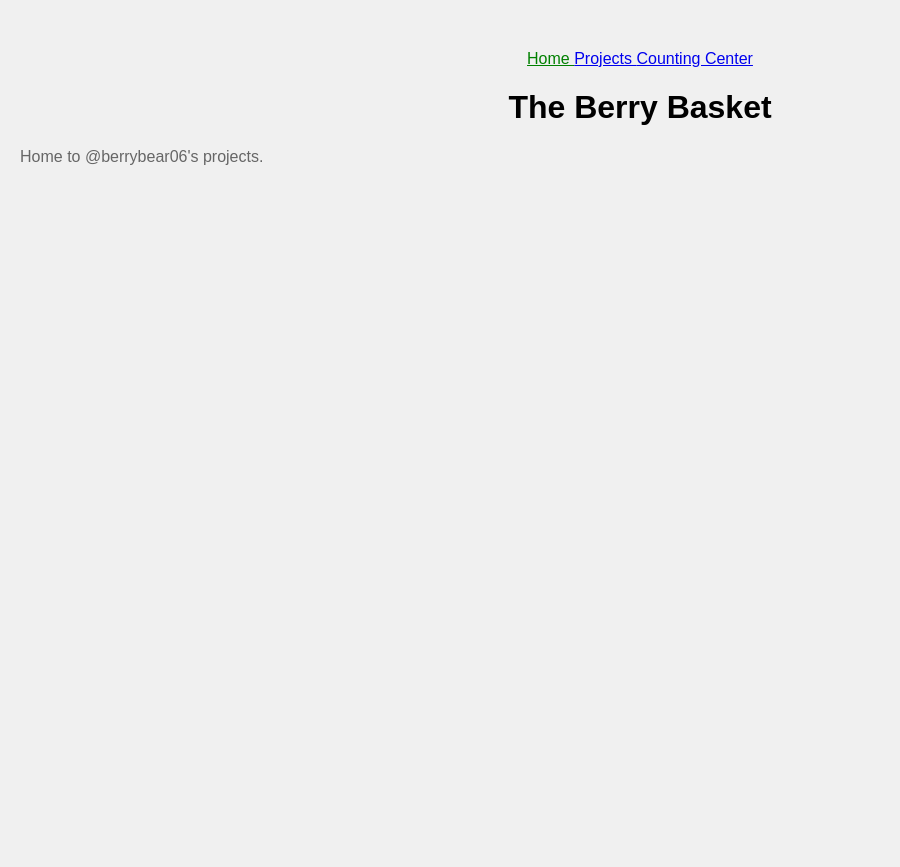
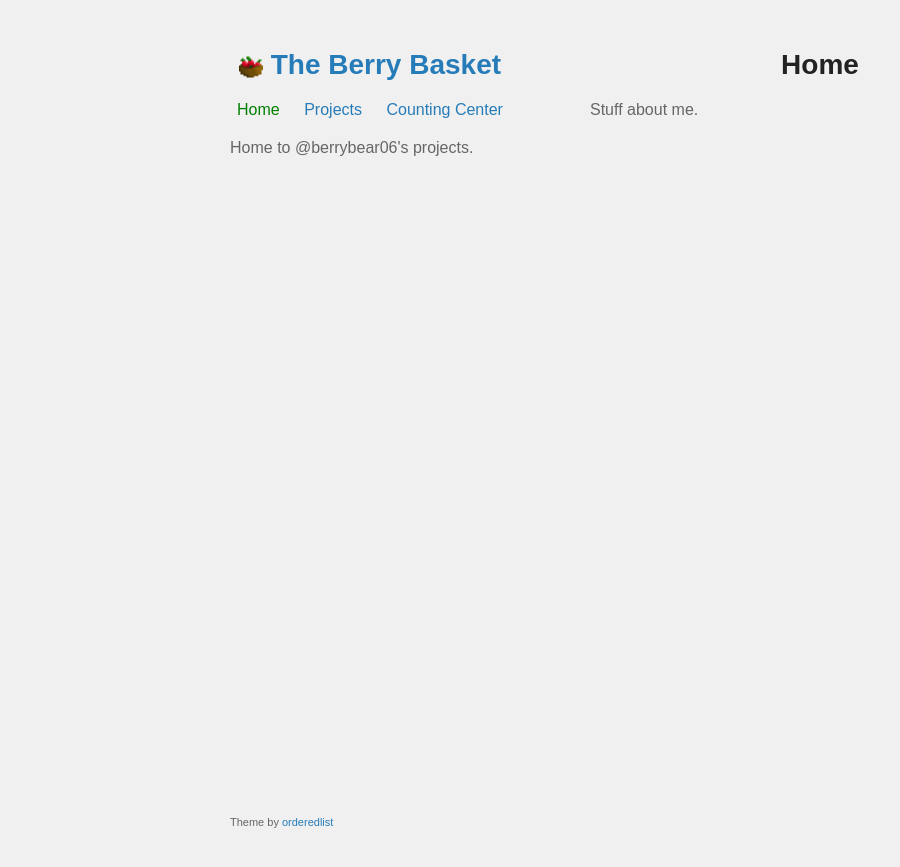
Before and after one commit to berrybear06/berrybear06.github.io, a Jekyll site: the page built from index.html, in a window 1280 px wide. Shown: the top 867 px of the page, without its empty margins (0-900 px from the left). Built offline with Jekyll 4.4.1, drawn with Linux system fonts in a browser that asks for light colours.

Commit message:
Add Minimal theme

```diff
--- a/_config.yml
+++ b/_config.yml
@@ -1,3 +1,6 @@
+title: The Berry Basket
+permalink: pretty
+
 collections:
     projects:
         output: false
--- a/_data/directory.yml
+++ b/_data/directory.yml
@@ -1,6 +1,6 @@
 -   name: Home
     link: /
 -   name: Projects
-    link: /projects.html
+    link: /projects/
 -   name: Counting Center
-    link: /counting-center.html
+    link: /counting-center/
--- a/_layouts/default.html
+++ b/_layouts/default.html
@@ -1,37 +1,31 @@
 <!DOCTYPE html>
-<html lang="en">
+<html lang="en-US">
 	<head>
 		<meta charset="UTF-8">
 		<meta name="viewport" content="width=device-width, initial-scale=1.0">
 		<title>{{ page.title }}</title>
-		<link rel="shortcut icon" type="image/x-icon" href="favicon.ico?"> <!-- ? is weird hack for .ico !-->
+		<link rel="shortcut icon" type="image/x-icon" href="/favicon.ico?"> <!-- ? is weird hack for .ico !-->
 		<link rel="stylesheet" href="/assets/css/styles.css">
-		<style>
-			body {
-				font-family: Arial, sans-serif;
-				margin: 0;
-				padding: 0;
-				background-color: #f0f0f0;
-				text-align: left;
-				padding-top: 50px;
-			}
-			nav {
-				text-align: center;
-				<!-- background-color: #99001f; !-->
-			}
-			h1 {
-				text-align: center;
-				<!-- color: #ffebeb; !-->
-				<!-- background-color: #99001f; !-->
-			}
-			p {
-				color: #666;
-				padding-left: 20px;
-			}
-		</style>
 	</head>
 	<body>
-		{% include navigation.html %}
-		{{ content }}
+		<div class="wrapper">
+			<header>
+				<h1>
+					<a href="{{ "/" | absolute_url }}">
+						<img src="/favicon.ico?" class="favicon">
+						{{ site.title }}
+					</a>
+				</h1>
+				{% include navigation.html %}
+				<p>{{ page.description | default: "" }}</p>
+
+			</header>
+		<section>
+			{{ content }}
+		</section>
+		<footer>
+			<p><small>Theme by <a href="https://github.com/orderedlist">orderedlist</a></small></p>
+		</footer>
+		<script src="/assets/js/scale.fix.js"></script>
 	</body>
 </html>
--- a/_sass/main.scss
+++ b/_sass/main.scss
@@ -1,3 +1,262 @@
+body {
+	font-family: Arial, sans-serif;
+	margin: 0;
+	padding: 50px;
+	background-color: #f0f0f0;
+	text-align: left;
+	padding-top: 50px;
+	color: #727272;
+}
+nav {
+	text-align: center;
+	margin: 0 0 20px;
+	/* background-color: #99001f; */
+}
+
+p {
+	color: #666;
+	padding-left: 20px;
+}
+
 .current {
 	color: green;
 }
+
+nav a {
+	margin: 0 10px;
+}
+
+.favicon {
+	vertical-align: middle;
+	width: 24px;
+	height: 24px;
+}
+
+
+/* Jekyll Minimal Theme */
+
+h1, h2, h3, h4, h5, h6 {
+	color:#222;
+	margin:0 0 20px;
+}
+
+p, ul, ol, table, pre, dl {
+	margin:0 0 20px;
+}
+
+h1, h2, h3 {
+	line-height:1.1;
+}
+
+h1 {
+	text-align: center;
+	/* color: #ffebeb; */
+	/* background-color: #99001f; */
+	font-size:28px;
+}
+
+h2 {
+	color:#393939;
+}
+
+h3, h4, h5, h6 {
+	color:#494949;
+}
+
+a {
+	color:#267CB9;
+	text-decoration:none;
+}
+
+a:hover, a:focus {
+	color:#069;
+	font-weight: bold;
+}
+
+a small {
+	font-size:11px;
+	color:#777;
+	margin-top:-0.3em;
+	display:block;
+}
+
+a:hover small {
+	color:#777;
+}
+
+.wrapper {
+	width:860px;
+	margin:0 auto;
+}
+
+blockquote {
+	border-left:1px solid #e5e5e5;
+	margin:0;
+	padding:0 0 0 20px;
+	font-style:italic;
+}
+
+code, pre {
+	font-family:Monaco, Bitstream Vera Sans Mono, Lucida Console, Terminal, Consolas, Liberation Mono, DejaVu Sans Mono, Courier New, monospace;
+	color:#333;
+}
+
+pre {
+	padding:8px 15px;
+	background: #f8f8f8;
+	border-radius:5px;
+	border:1px solid #e5e5e5;
+	overflow-x: auto;
+}
+
+table {
+	width:100%;
+	border-collapse:collapse;
+}
+
+th, td {
+	text-align:left;
+	padding:5px 10px;
+	border-bottom:1px solid #e5e5e5;
+}
+
+dt {
+	color:#444;
+	font-weight:700;
+}
+
+th {
+	color:#444;
+}
+
+img {
+	max-width:100%;
+}
+
+kbd {
+	background-color: #fafbfc;
+	border: 1px solid #c6cbd1;
+	border-bottom-color: #959da5;
+	border-radius: 3px;
+	box-shadow: inset 0 -1px 0 #959da5;
+	color: #444d56;
+	display: inline-block;
+	font-size: 11px;
+	line-height: 10px;
+	padding: 3px 5px;
+	vertical-align: middle;
+}
+
+header {
+	width:320px;
+	float:left;
+	position:fixed;
+	-webkit-font-smoothing:subpixel-antialiased;
+}
+
+strong {
+	color:#222;
+	font-weight:700;
+}
+
+
+
+section {
+	width:500px;
+	float:right;
+	padding-bottom:50px;
+}
+
+small {
+	font-size:11px;
+}
+
+hr {
+	border:0;
+	background:#e5e5e5;
+	height:1px;
+	margin:0 0 20px;
+}
+
+footer {
+	width:270px;
+	float:left;
+	position:fixed;
+	bottom:50px;
+	-webkit-font-smoothing:subpixel-antialiased;
+}
+
+@media print, screen and (max-width: 960px) {
+
+	div.wrapper {
+		width:auto;
+		margin:0;
+	}
+
+	header, section, footer {
+		float:none;
+		position:static;
+		width:auto;
+	}
+
+	header {
+		padding-right:320px;
+	}
+
+	section {
+		border:1px solid #e5e5e5;
+		border-width:1px 0;
+		padding:20px 0;
+		margin:0 0 20px;
+	}
+
+	header a small {
+		display:inline;
+	}
+
+	header ul {
+		position:absolute;
+		right:50px;
+		top:52px;
+	}
+}
+
+@media print, screen and (max-width: 720px) {
+	body {
+		word-wrap:break-word;
+	}
+
+	header {
+		padding:0;
+	}
+
+	header ul, header p.view {
+		position:static;
+	}
+
+	pre, code {
+		word-wrap:normal;
+	}
+}
+
+@media print, screen and (max-width: 480px) {
+	body {
+		padding:15px;
+	}
+
+	.downloads {
+		width:99%;
+	}
+
+	.downloads li, .downloads li + li + li {
+		width:33%;
+	}
+}
+
+@media print {
+	body {
+		padding:0.4in;
+		font-size:12pt;
+		color:#444;
+	}
+}
--- /dev/null
+++ b/assets/js/scale.fix.js
@@ -0,0 +1,27 @@
+(function(document) {
+    var metas = document.getElementsByTagName('meta'),
+        changeViewportContent = function(content) {
+            for (var i = 0; i < metas.length; i++) {
+                if (metas[i].name == "viewport") {
+                    metas[i].content = content;
+                }
+            }
+        },
+        initialize = function() {
+            changeViewportContent("width=device-width, minimum-scale=1.0, maximum-scale=1.0");
+        },
+        gestureStart = function() {
+            changeViewportContent("width=device-width, minimum-scale=0.25, maximum-scale=1.6");
+        },
+        gestureEnd = function() {
+            initialize();
+        };
+
+
+    if (navigator.userAgent.match(/iPhone/i)) {
+        initialize();
+
+        document.addEventListener("touchstart", gestureStart, false);
+        document.addEventListener("touchend", gestureEnd, false);
+    }
+})(document);
--- a/index.html
+++ b/index.html
@@ -1,7 +1,8 @@
 ---
 layout: default
-title: The Berry Basket
+title: Home
+description: Home to @berrybear06's projects.
 ---
 
 <h1>{{ page.title }}</h1>
-<p>Home to @berrybear06's projects.</p>
+<p>Stuff about me.</p>
```
Also changed, not shown: projects.md (+2 -1 lines), 7 other files.
